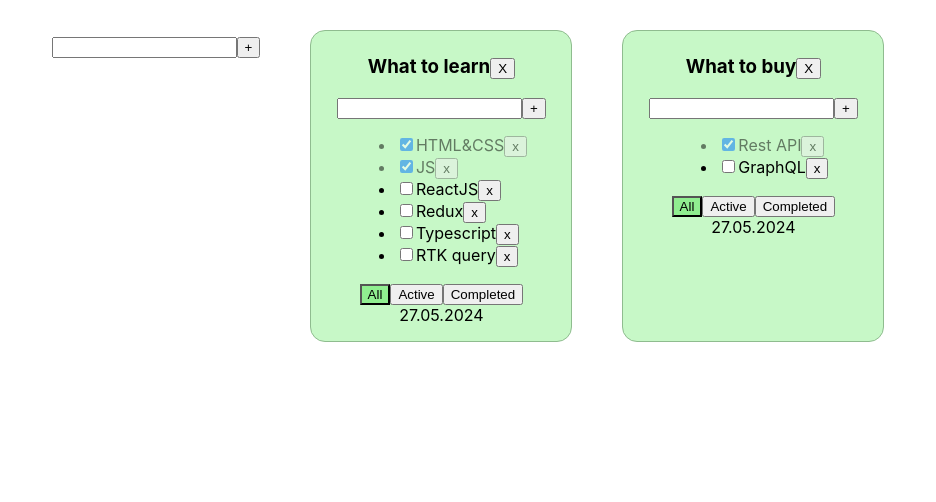
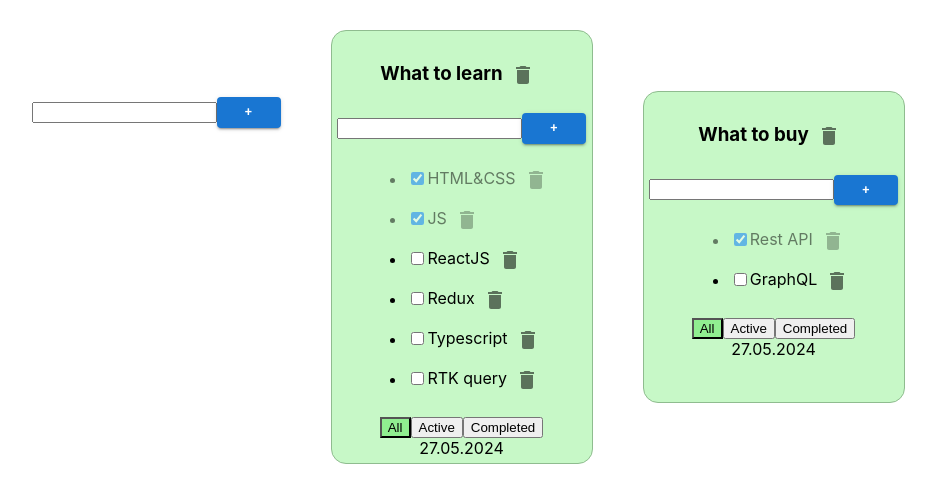
Before and after one commit to kalibria/todolist, a React (Create React App) app: page / in a window 1280 px wide. Shown: the top 502 px of the page, without its empty margins (147-1083 px from the left). Built offline with nearby package versions, Linux system fonts and the light colour scheme.

Commit message:
added IconButton fron mui

```diff
--- a/src/components/addItemForm/AddItemForm.tsx
+++ b/src/components/addItemForm/AddItemForm.tsx
@@ -1,5 +1,6 @@
 import React, {ChangeEvent, KeyboardEvent, Dispatch, SetStateAction, useState} from 'react';
-import {Button} from "../button/Button";
+// import {Button} from "../button/Button";
+import Button from '@mui/material/Button';
 
 
 
@@ -33,9 +34,10 @@
         <div>
             <input onChange={changeTaskTitleHandler} value={title} onKeyUp={addTaskOnKeyUpHandler}
                     className={error ? 'error' : ''}/>
-            <Button title={'+'} onClick={addTaskHandler}
-                    disabled={!!error}
-            />
+            <Button variant="contained" size="small">+</Button>
+            {/*<Button title={'+'} onClick={addTaskHandler}*/}
+            {/*        disabled={!!error}*/}
+            {/*/>*/}
             {error && <div className={'error-message'}>{error}</div>}
         </div>
     );
--- a/src/components/todoList/Todolist.tsx
+++ b/src/components/todoList/Todolist.tsx
@@ -4,6 +4,8 @@
 import {Button} from "../button/Button";
 import {AddItemForm} from "../addItemForm/AddItemForm";
 import {EditableSpan} from "../editableSpan/EditableSpan";
+import IconButton from '@mui/material/IconButton';
+import DeleteIcon from '@mui/icons-material/Delete';
 
 
 type TodolistProps = {
@@ -70,7 +72,10 @@
     return (
         <div className={styles.card}>
             <h3> <EditableSpan oldTitle={title} changeItem={changeTodoListTitleHandler}/>
-                <Button title={'X'} onClick={onClickHandler}/>
+                <IconButton aria-label="delete" onClick={onClickHandler}>
+                    <DeleteIcon />
+                </IconButton>
+                {/*<Button title={'X'} onClick={onClickHandler}/>*/}
             </h3>
             <AddItemForm
                 addItem={addTaskHandler}
@@ -88,7 +93,10 @@
                                                                                              checked={task.isDone}
                                                                                              onChange={e => changeTaskStatusHandler(e, task.id)}/>
                         <EditableSpan oldTitle={task.title} changeItem={(title) => changeTaskTitleHandler(task.id, title)}/>
-                        <Button title={"x"} onClick={() => removeTask(task.id, todoListId)}/>
+                        <IconButton aria-label="delete" onClick={() => removeTask(task.id, todoListId)}>
+                            <DeleteIcon />
+                        </IconButton>
+                        {/*<Button title={"x"} onClick={() => removeTask(task.id, todoListId)}/>*/}
                     </li>
                 })
                 }
```
